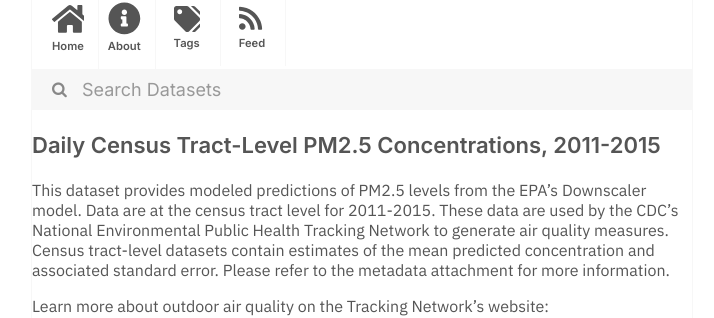
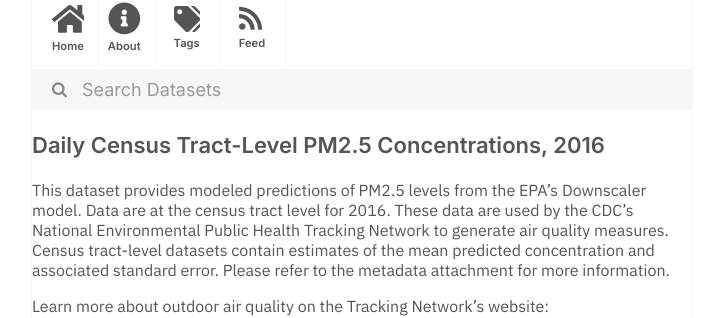
Before and after one commit to dayda-entities/us-department-of-health-and-human-services, a Jekyll site: the page built from _posts/2020-11-10-daily-census-tract-level-pm25-.md, in a window 1280 px wide. Shown: the part 235-553 px from the top of the page, without its empty margins (278-992 px from the left). Built offline with Jekyll 4.4.1, drawn with Linux system fonts in a browser that asks for light colours.

Commit message:
Publish Data

```diff
--- a/_posts/2020-11-10-daily-census-tract-level-pm25-.md
+++ b/_posts/2020-11-10-daily-census-tract-level-pm25-.md
@@ -1,7 +1,7 @@
 ---
-title: 'Daily Census Tract-Level PM2.5 Concentrations, 2011-2015'
-created: '2020-11-10T16:17:50.525139'
-modified: '2021-04-25T15:02:07.134091'
+title: 'Daily Census Tract-Level PM2.5 Concentrations, 2016'
+created: '2020-11-10T16:18:16.602206'
+modified: '2021-04-25T14:40:15.378111'
 state: active
 type: dataset
 tags:
@@ -11,12 +11,12 @@ tags:
   - Particulate Matter
   - Pm2 5
 groups: []
-csv_url: 'https://data.cdc.gov/api/views/qjxm-7fny/rows.csv?accessType=DOWNLOAD'
-json_url: 'https://data.cdc.gov/api/views/qjxm-7fny/rows.json?accessType=DOWNLOAD'
+csv_url: 'https://data.cdc.gov/api/views/7vu4-ngxx/rows.csv?accessType=DOWNLOAD'
+json_url: 'https://data.cdc.gov/api/views/7vu4-ngxx/rows.json?accessType=DOWNLOAD'
 layout: post
 
 ---
-This dataset provides modeled predictions of PM2.5 levels from the EPA's Downscaler model. Data are at the census tract level for 2011-2015. These data are used by the CDC's National Environmental Public Health Tracking Network to generate air quality measures. Census tract-level datasets contain estimates of the mean predicted concentration and associated standard error. Please refer to the metadata attachment for more information.
+This dataset provides modeled predictions of PM2.5 levels from the EPA's Downscaler model. Data are at the census tract level for 2016. These data are used by the CDC's National Environmental Public Health Tracking Network to generate air quality measures. Census tract-level datasets contain estimates of the mean predicted concentration and associated standard error. Please refer to the metadata attachment for more information.
 
 Learn more about outdoor air quality on the Tracking Network's website: https://ephtracking.cdc.gov/showAirLanding.action.
 
```
